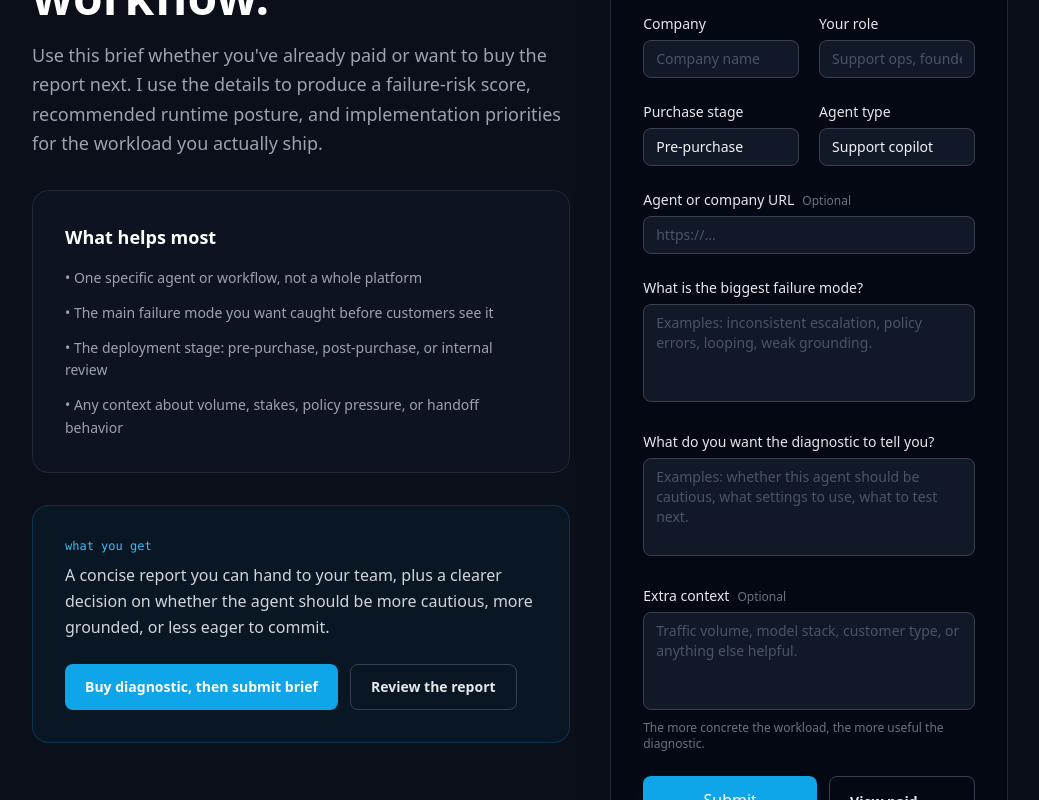
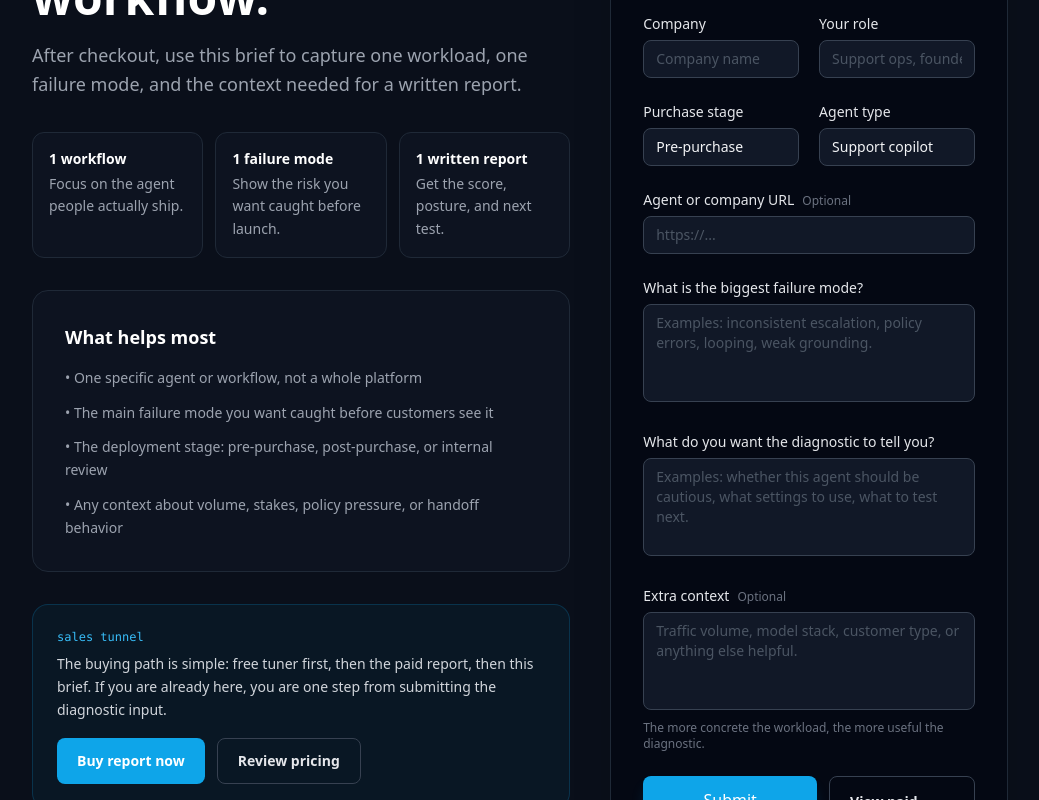
Before and after one commit to travisbergen2/rpcs1-sdk, a Next.js app in the folder packages/web/: page /diagnostic in a window 1280 px wide. Shown: the part 240-1040 px from the top of the page, without its empty margins (120-1159 px from the left). Built offline with nearby package versions, Linux system fonts and the light colour scheme.

Commit message:
feat: tighten checkout funnel

```diff
--- a/packages/web/app/checkout/success/page.tsx
+++ b/packages/web/app/checkout/success/page.tsx
@@ -21,13 +21,13 @@ export default function CheckoutSuccessPage({ searchParams }: CheckoutSuccessPag
       </h1>
       <p className="text-gray-400 mb-8">
         {isDiagnostic
-          ? 'Your payment went through. Submit the brief now so I can review one agent or workflow.'
+          ? 'Your payment went through. The next step is the brief, not another checkout.'
           : 'Your access email is on its way. Check your inbox (and spam folder just in case).'}
       </p>
       <div className="rounded-lg border border-gray-800 bg-gray-900 p-6 text-left mb-8">
         {isDiagnostic ? (
           <ol className="space-y-2 text-sm text-gray-400">
-            <li>1. Submit your brief at <Link href="/diagnostic" className="text-sky-300 hover:text-sky-200">/diagnostic</Link></li>
+            <li>1. Open the brief at <Link href="/diagnostic" className="text-sky-300 hover:text-sky-200">/diagnostic</Link></li>
             <li>2. Include one agent or workflow</li>
             <li>3. Add the failure mode you want caught</li>
           </ol>
@@ -42,7 +42,7 @@ export default function CheckoutSuccessPage({ searchParams }: CheckoutSuccessPag
       </div>
       <div className="flex flex-col sm:flex-row gap-3 justify-center">
         <Link href="/diagnostic" className="text-sm text-sky-400 hover:text-sky-300">
-          Open intake brief →
+          Start the brief now →
         </Link>
         <Link href={isDiagnostic ? '/pricing#diagnostic' : '/docs/getting-started'} className="text-sm text-sky-400 hover:text-sky-300">
           {isDiagnostic ? 'View pricing' : 'Read the getting started guide →'}
--- a/packages/web/app/diagnostic/page.tsx
+++ b/packages/web/app/diagnostic/page.tsx
@@ -17,10 +17,21 @@ export default function DiagnosticPage() {
             Submit one agent or workflow.
           </h1>
           <p className="text-lg text-gray-400 leading-relaxed max-w-2xl mb-8">
-            Use this brief whether you&apos;ve already paid or want to buy the report next. I use
-            the details to produce a failure-risk score, recommended runtime posture, and
-            implementation priorities for the workload you actually ship.
+            After checkout, use this brief to capture one workload, one failure mode, and the
+            context needed for a written report.
           </p>
+          <div className="grid sm:grid-cols-3 gap-3 mb-8">
+            {[
+              { title: '1 workflow', body: 'Focus on the agent people actually ship.' },
+              { title: '1 failure mode', body: 'Show the risk you want caught before launch.' },
+              { title: '1 written report', body: 'Get the score, posture, and next test.' },
+            ].map((item) => (
+              <div key={item.title} className="rounded-xl border border-gray-800 bg-gray-900/50 p-4">
+                <p className="text-sm font-semibold text-white mb-1">{item.title}</p>
+                <p className="text-sm text-gray-400 leading-relaxed">{item.body}</p>
+              </div>
+            ))}
+          </div>
           <div className="rounded-2xl border border-gray-800 bg-gray-900/50 p-6 sm:p-8 mb-8">
             <h2 className="text-lg font-semibold text-white mb-4">What helps most</h2>
             <ul className="space-y-3 text-sm text-gray-400 leading-relaxed">
@@ -29,6 +40,27 @@ export default function DiagnosticPage() {
               <li>• The deployment stage: pre-purchase, post-purchase, or internal review</li>
               <li>• Any context about volume, stakes, policy pressure, or handoff behavior</li>
             </ul>
+          </div>
+          <div className="rounded-2xl border border-sky-500/20 bg-sky-500/5 p-5 sm:p-6 mb-8">
+            <p className="text-xs font-mono text-sky-400 mb-2">sales tunnel</p>
+            <p className="text-sm text-gray-300 leading-relaxed mb-4">
+              The buying path is simple: free tuner first, then the paid report, then this brief.
+              If you are already here, you are one step from submitting the diagnostic input.
+            </p>
+            <div className="flex flex-col sm:flex-row gap-3">
+              <Link
+                href="/api/checkout?tier=diagnostic"
+                className="inline-flex items-center justify-center rounded-lg bg-sky-500 px-5 py-3 text-sm font-semibold text-white hover:bg-sky-400 transition-colors"
+              >
+                Buy report now
+              </Link>
+              <Link
+                href="/pricing#diagnostic"
+                className="inline-flex items-center justify-center rounded-lg border border-gray-700 px-5 py-3 text-sm font-semibold text-gray-200 hover:bg-gray-800 transition-colors"
+              >
+                Review pricing
+              </Link>
+            </div>
           </div>
           <div className="rounded-2xl border border-sky-500/20 bg-sky-500/5 p-6 sm:p-8">
             <p className="text-xs font-mono text-sky-400 mb-2">what you get</p>
@@ -41,7 +73,7 @@ export default function DiagnosticPage() {
                 href="/api/checkout?tier=diagnostic"
                 className="inline-flex items-center justify-center rounded-lg bg-sky-500 px-5 py-3 text-sm font-semibold text-white hover:bg-sky-400 transition-colors"
               >
-                Buy diagnostic, then submit brief
+                Buy report, then submit brief
               </Link>
               <Link
                 href="/pricing#diagnostic"
--- a/packages/web/app/pricing/page.tsx
+++ b/packages/web/app/pricing/page.tsx
@@ -44,6 +44,34 @@ export default function PricingPage() {
         </p>
       </div>
 
+      <section className="mb-8 rounded-xl border border-gray-800 bg-gray-950/70 p-5 sm:p-6">
+        <div className="grid sm:grid-cols-3 gap-4">
+          {[
+            {
+              step: '01',
+              title: 'Run the free tuner',
+              body: 'Check the likely regime and see whether the workflow is stable, cautious, or overloaded.',
+            },
+            {
+              step: '02',
+              title: 'Buy the written report',
+              body: 'Unlock one $750 diagnostic for one agent or workflow, with posture and next-test guidance.',
+            },
+            {
+              step: '03',
+              title: 'Submit the brief',
+              body: 'Send the workload details once checkout is done so the review can start.',
+            },
+          ].map((item) => (
+            <div key={item.step} className="rounded-lg border border-gray-800 bg-gray-900/60 p-4">
+              <p className="text-xs font-mono text-sky-400 mb-2">{item.step}</p>
+              <p className="text-sm font-semibold text-white mb-2">{item.title}</p>
+              <p className="text-sm text-gray-400 leading-relaxed">{item.body}</p>
+            </div>
+          ))}
+        </div>
+      </section>
+
       <section id="diagnostic" className="mb-8 border border-sky-500/40 bg-gray-900 rounded-xl p-6 sm:p-8">
         <div className="grid lg:grid-cols-[1.05fr_0.95fr] gap-6 items-start">
           <div>
@@ -89,7 +117,7 @@ export default function PricingPage() {
                 href="/api/checkout?tier=diagnostic"
                 className="inline-flex w-full sm:w-auto justify-center rounded-lg bg-sky-500 px-5 py-3 text-sm font-semibold text-white hover:bg-sky-400 transition-colors"
               >
-                Buy diagnostic, then submit brief
+                Buy report, then submit brief
               </Link>
               <Link
                 href="/diagnostic"
@@ -99,7 +127,7 @@ export default function PricingPage() {
               </Link>
             </div>
             <p className="mt-3 text-xs text-gray-500">
-              After checkout, you’ll land on /diagnostic and submit one brief.
+              After checkout, you’ll land on /diagnostic and submit one brief. No second purchase step.
             </p>
           </div>
 
```
